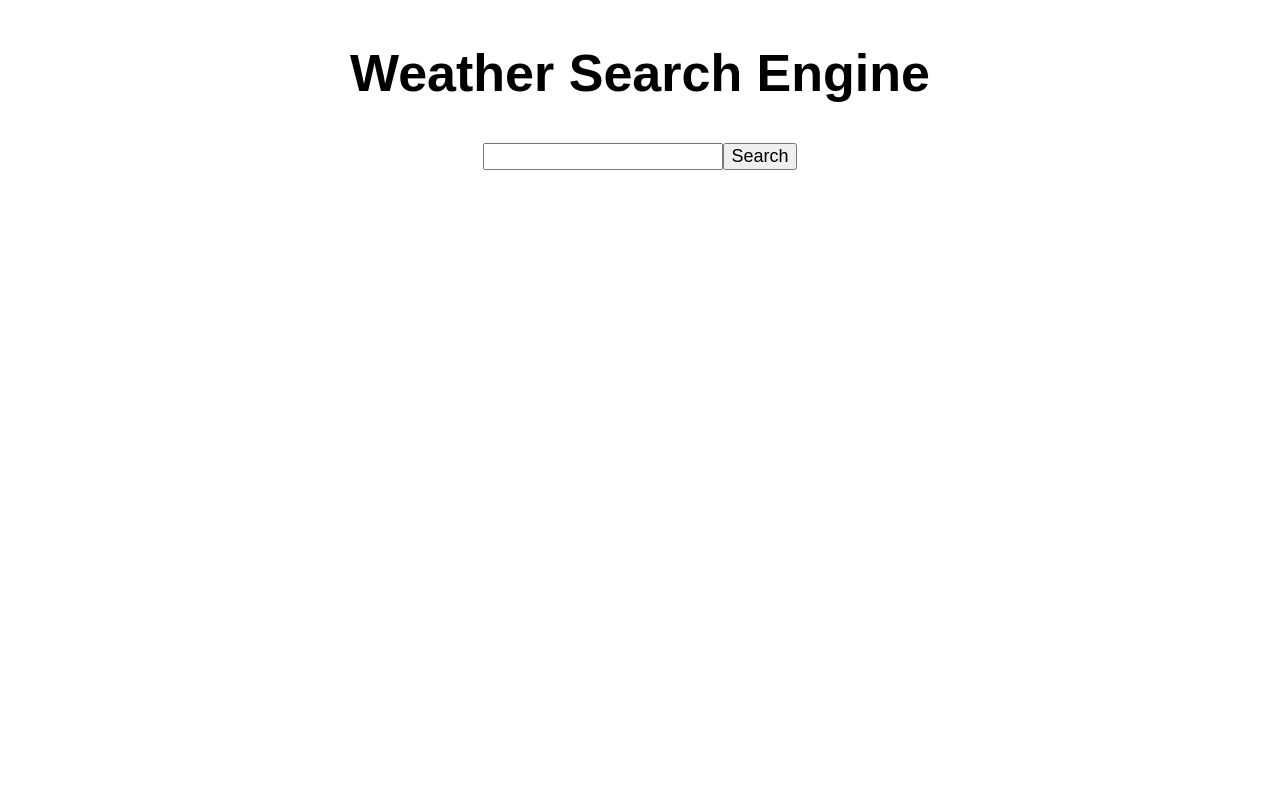
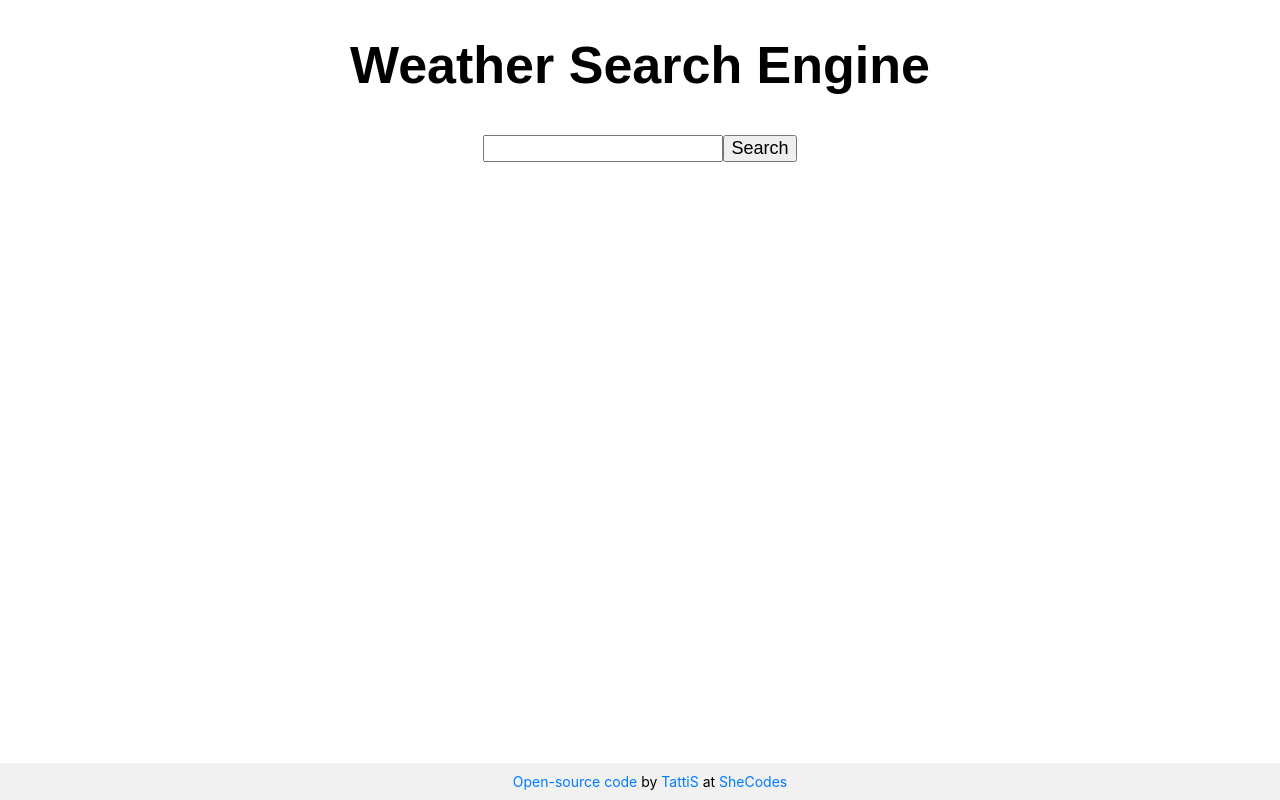
Before and after one commit to TattiS/weather-react, a React (Create React App) app: page / in a window 1280 px wide. Built offline with nearby package versions, Linux system fonts and the light colour scheme.

Commit message:
add footer

```diff
--- a/src/index.css
+++ b/src/index.css
@@ -1,13 +1,30 @@
 body {
   margin: 0;
-  font-family: -apple-system, BlinkMacSystemFont, 'Segoe UI', 'Roboto', 'Oxygen',
-    'Ubuntu', 'Cantarell', 'Fira Sans', 'Droid Sans', 'Helvetica Neue',
+  font-family: -apple-system, BlinkMacSystemFont, "Segoe UI", "Roboto", "Oxygen",
+    "Ubuntu", "Cantarell", "Fira Sans", "Droid Sans", "Helvetica Neue",
     sans-serif;
   -webkit-font-smoothing: antialiased;
   -moz-osx-font-smoothing: grayscale;
 }
 
 code {
-  font-family: source-code-pro, Menlo, Monaco, Consolas, 'Courier New',
+  font-family: source-code-pro, Menlo, Monaco, Consolas, "Courier New",
     monospace;
 }
+
+footer {
+  position: fixed;
+  bottom: 0;
+  width: 100%;
+  text-align: center;
+  padding: 10px;
+  background-color: #f1f1f1;
+  font-size: 14px;
+}
+footer a {
+  color: #007bff;
+  text-decoration: none;
+}
+footer a:hover {
+  text-decoration: underline;
+}
--- a/src/index.js
+++ b/src/index.js
@@ -2,6 +2,7 @@ import { StrictMode } from "react";
 import { createRoot } from "react-dom/client";
 
 import { WeatherSearchEngine } from "./WeatherSearch";
+import "./index.css";
 
 const rootElement = document.getElementById("root");
 const root = createRoot(rootElement);
@@ -9,5 +10,31 @@ const root = createRoot(rootElement);
 root.render(
   <StrictMode>
     <WeatherSearchEngine />
+    <footer>
+      {" "}
+      <a
+        href="https://github.com/TattiS/weather-react.git"
+        target="_blank"
+        rel="noopener noreferrer"
+      >
+        Open-source code
+      </a>{" "}
+      by{" "}
+      <a
+        href="https://github.com/TattiS"
+        target="_blank"
+        rel="noopener noreferrer"
+      >
+        TattiS
+      </a>{" "}
+      at{" "}
+      <a
+        href="https://www.shecodes.io/"
+        target="_blank"
+        rel="noopener noreferrer"
+      >
+        SheCodes
+      </a>
+    </footer>
   </StrictMode>
 );
```
